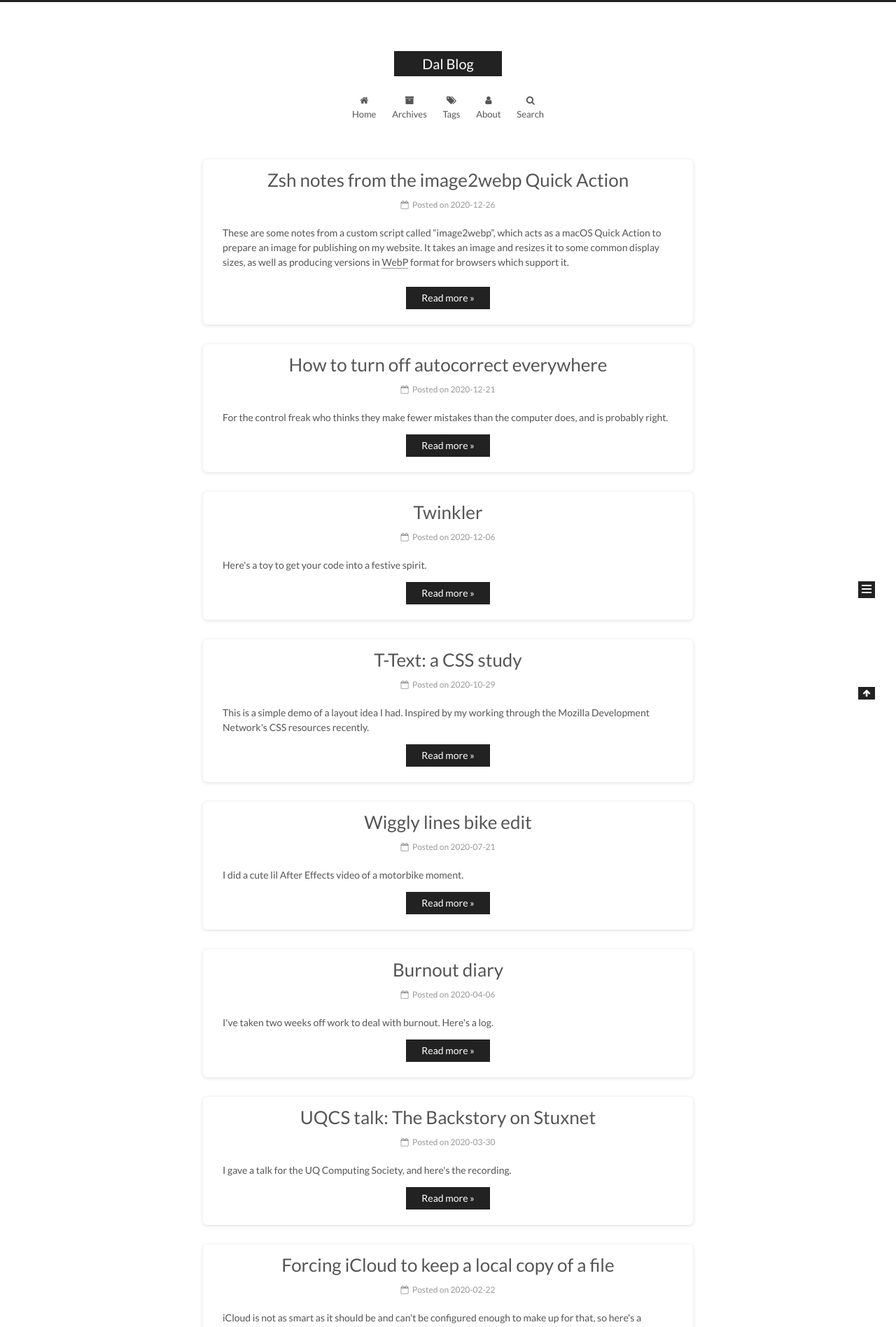
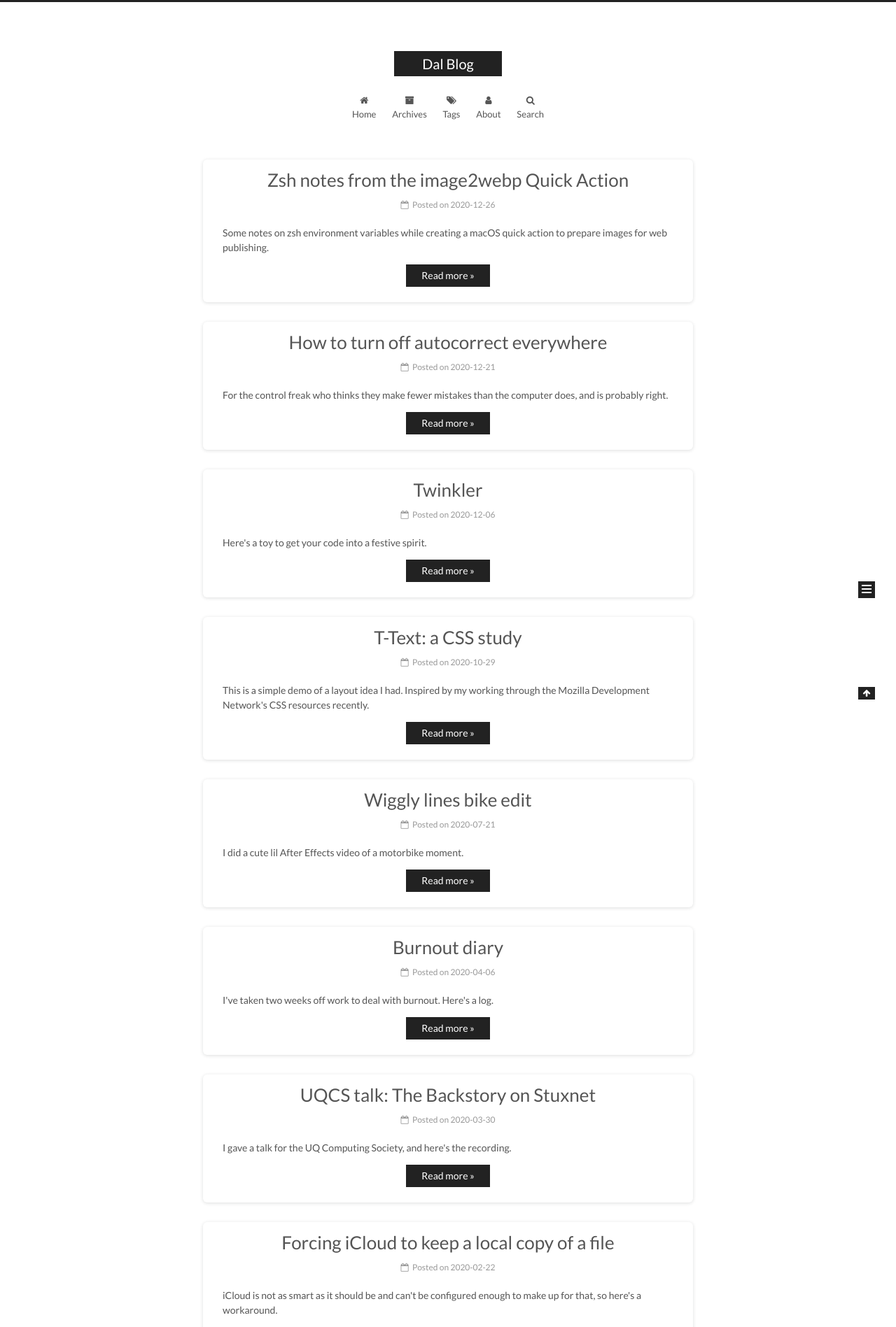
Before and after one commit to d-lord/d-lord.github.io, a Jekyll site: the page built from index.html, in a window 1280 px wide. Shown: the top 1897 px of the page at 70% size. Built offline with Jekyll 4.4.1, drawn with Linux system fonts in a browser that asks for light colours; the list of posts is cut into pages by our own code.

Commit message:
zsh automator: I always forget to write an excerpt

```diff
--- a/_posts/2020-12-26-automator-quick-action-notes.md
+++ b/_posts/2020-12-26-automator-quick-action-notes.md
@@ -2,6 +2,7 @@
 title: "Zsh notes from the image2webp Quick Action"
 date: 2020-12-26 00:00:00
 published: true
+excerpt: "Some notes on zsh environment variables while creating a macOS quick action to prepare images for web publishing."
 thumbnail: /assets/images/resize_and_webp_source.png
 tags: macos automator zsh bash
 ---
```
